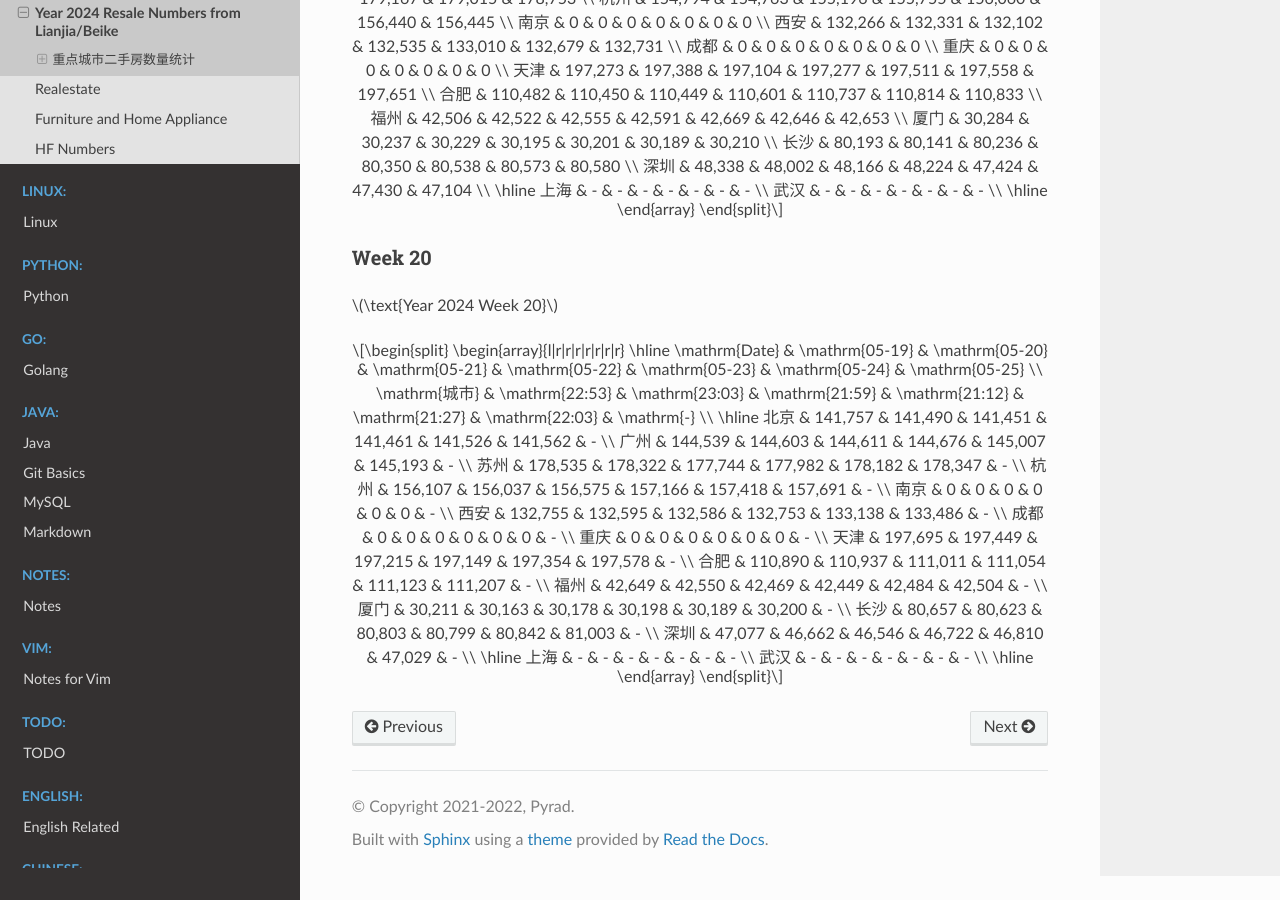
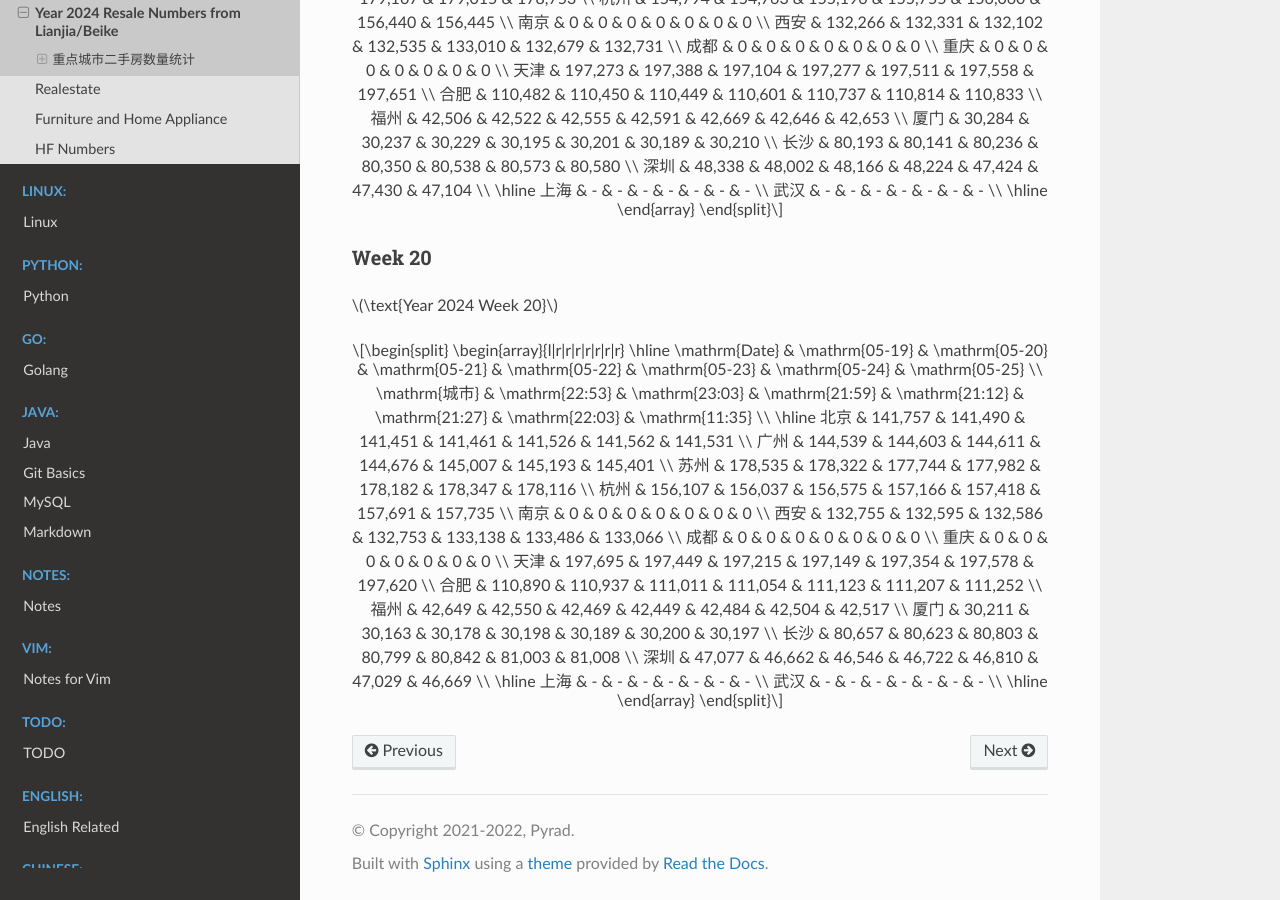
Before and after one commit to Pyrad/pyradnotes, a Sphinx documentation site: the page built from source/RealEstate/resalenumbers2024.md, in a window 1280 px wide and 900 px high, scrolled down 9949 px. Built offline with Sphinx 7.4.7 and the Read the Docs theme 2.0.0, drawn with Linux system fonts in a browser that asks for light colours; a script that is not in the unit is left out.

Commit message:
Realestate Update resale numbers 2024-05-25 11:35

```diff
--- a/source/RealEstate/resalenumbers2024.md
+++ b/source/RealEstate/resalenumbers2024.md
@@ -651,22 +651,22 @@
 \begin{array}{l|r|r|r|r|r|r|r}
 \hline
 \mathrm{Date} & \mathrm{05-19} & \mathrm{05-20} & \mathrm{05-21} & \mathrm{05-22} & \mathrm{05-23} & \mathrm{05-24} & \mathrm{05-25} \\
-\mathrm{城市} & \mathrm{22:53} & \mathrm{23:03} & \mathrm{21:59} & \mathrm{21:12} & \mathrm{21:27} & \mathrm{22:03} & \mathrm{-} \\
+\mathrm{城市} & \mathrm{22:53} & \mathrm{23:03} & \mathrm{21:59} & \mathrm{21:12} & \mathrm{21:27} & \mathrm{22:03} & \mathrm{11:35} \\
 \hline
-北京 & 141,757 & 141,490 & 141,451 & 141,461 & 141,526 & 141,562 & - \\
-广州 & 144,539 & 144,603 & 144,611 & 144,676 & 145,007 & 145,193 & - \\
-苏州 & 178,535 & 178,322 & 177,744 & 177,982 & 178,182 & 178,347 & - \\
-杭州 & 156,107 & 156,037 & 156,575 & 157,166 & 157,418 & 157,691 & - \\
-南京 & 0 & 0 & 0 & 0 & 0 & 0 & - \\
-西安 & 132,755 & 132,595 & 132,586 & 132,753 & 133,138 & 133,486 & - \\
-成都 & 0 & 0 & 0 & 0 & 0 & 0 & - \\
-重庆 & 0 & 0 & 0 & 0 & 0 & 0 & - \\
-天津 & 197,695 & 197,449 & 197,215 & 197,149 & 197,354 & 197,578 & - \\
-合肥 & 110,890 & 110,937 & 111,011 & 111,054 & 111,123 & 111,207 & - \\
-福州 & 42,649 & 42,550 & 42,469 & 42,449 & 42,484 & 42,504 & - \\
-厦门 & 30,211 & 30,163 & 30,178 & 30,198 & 30,189 & 30,200 & - \\
-长沙 & 80,657 & 80,623 & 80,803 & 80,799 & 80,842 & 81,003 & - \\
-深圳 & 47,077 & 46,662 & 46,546 & 46,722 & 46,810 & 47,029 & - \\
+北京 & 141,757 & 141,490 & 141,451 & 141,461 & 141,526 & 141,562 & 141,531 \\
+广州 & 144,539 & 144,603 & 144,611 & 144,676 & 145,007 & 145,193 & 145,401 \\
+苏州 & 178,535 & 178,322 & 177,744 & 177,982 & 178,182 & 178,347 & 178,116 \\
+杭州 & 156,107 & 156,037 & 156,575 & 157,166 & 157,418 & 157,691 & 157,735 \\
+南京 & 0 & 0 & 0 & 0 & 0 & 0 & 0 \\
+西安 & 132,755 & 132,595 & 132,586 & 132,753 & 133,138 & 133,486 & 133,066 \\
+成都 & 0 & 0 & 0 & 0 & 0 & 0 & 0 \\
+重庆 & 0 & 0 & 0 & 0 & 0 & 0 & 0 \\
+天津 & 197,695 & 197,449 & 197,215 & 197,149 & 197,354 & 197,578 & 197,620 \\
+合肥 & 110,890 & 110,937 & 111,011 & 111,054 & 111,123 & 111,207 & 111,252 \\
+福州 & 42,649 & 42,550 & 42,469 & 42,449 & 42,484 & 42,504 & 42,517 \\
+厦门 & 30,211 & 30,163 & 30,178 & 30,198 & 30,189 & 30,200 & 30,197 \\
+长沙 & 80,657 & 80,623 & 80,803 & 80,799 & 80,842 & 81,003 & 81,008 \\
+深圳 & 47,077 & 46,662 & 46,546 & 46,722 & 46,810 & 47,029 & 46,669 \\
 \hline
 上海 & - & - & - & - & - & - & - \\
 武汉 & - & - & - & - & - & - & - \\
```
Also changed, not shown: 1 other file.
